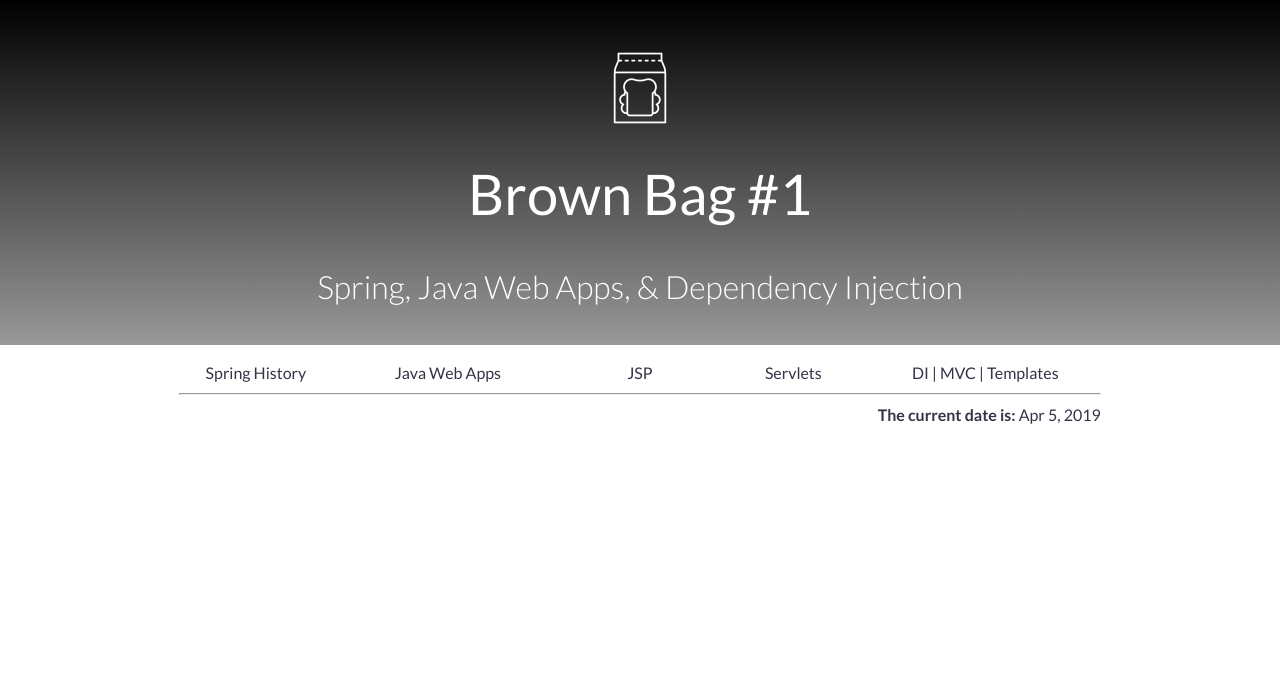
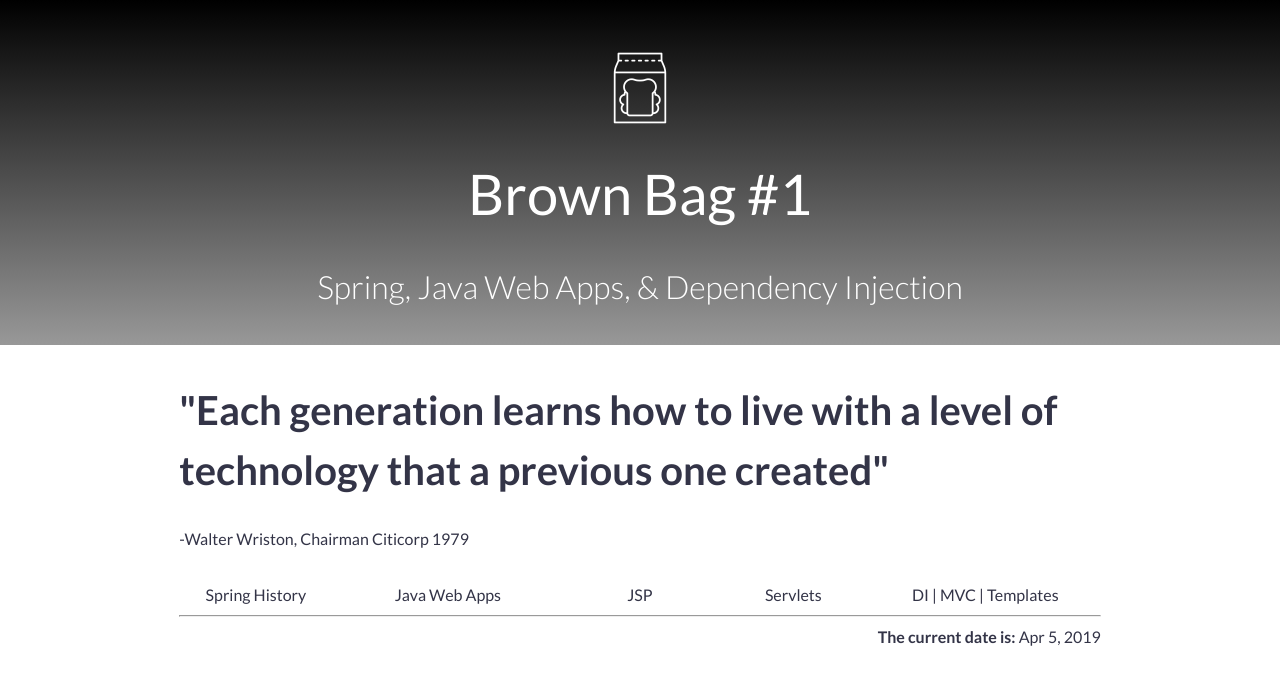
Before and after one commit to cechaney/BBWebAppIOC, a Java web app: page /index.jsp in a window 1280 px wide. Shown: the top 685 px of the page. Run offline with Spring Boot 4, a stand-in JSP engine, Linux system fonts and the light colour scheme; the project's own start-up code is not run, and a stand-in starts its controllers and pages.

Commit message:
Index content changes

```diff
--- a/src/main/webapp/index.jsp
+++ b/src/main/webapp/index.jsp
@@ -25,6 +25,11 @@
 <div class="container">
     <div class="row">
         <div class="col-12">
+            <div>
+                <h1>"Each generation learns how to live with a level of technology that a previous one created"</h1>
+                -Walter Wriston, Chairman Citicorp 1979
+            </div>
+            </br>
             <div class="col-2 center">
                 <a href="./history.jsp">Spring History</a>
             </div>
```
